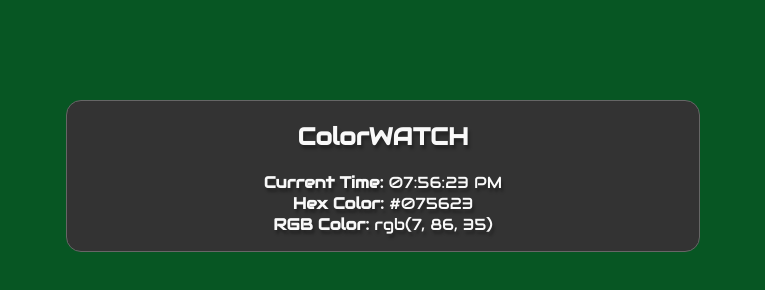
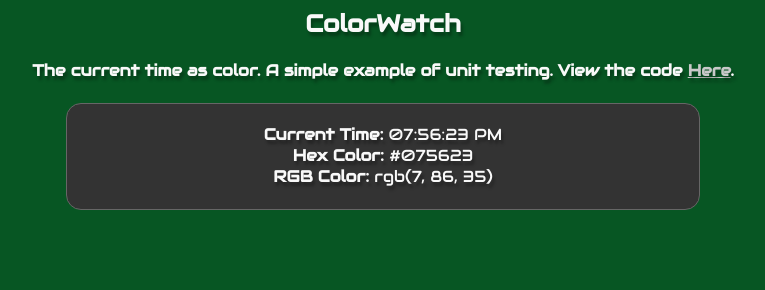
Before and after one commit to kyledodge/colorwatch, a plain HTML site: page index.html in a window 1280 px wide. Shown: the whole page, without its empty margins (257-1022 px from the left). Drawn offline with nearby package versions, Linux system fonts and the light colour scheme.

Commit message:
Update description, link to code

```diff
--- a/index.html
+++ b/index.html
@@ -6,10 +6,9 @@
 </head>
 
 <body id="main">
-
+    <h2>ColorWatch</h2>
+    <h4>The current time as color. A simple example of unit testing. View the code <a href="https://github.com/kyledodge/colorwatch">Here</a>.</h4>
     <div id="labelContainer">
-        <h2>ColorWATCH</h2>
-
         <div>
             <span class="label">Current Time:</span>
             <span id="clock"></span>
--- a/main.css
+++ b/main.css
@@ -5,14 +5,19 @@ html, body {
     text-align: center;
 }
 
+a, a:active, a:hover {
+    color: #c9c9c9;
+}
 .label {
     font-weight: bold;
 }
 
 #labelContainer {
     width: 50%;
-    height: 150px;
-    margin: 100px auto auto auto;
+    height: 85px;
+    padding-top: 20px;
+    vertical-align: middle;
+    margin: auto;
     border: solid 1px #666;
     background-color: #333;
     border-radius: 15px;
```
